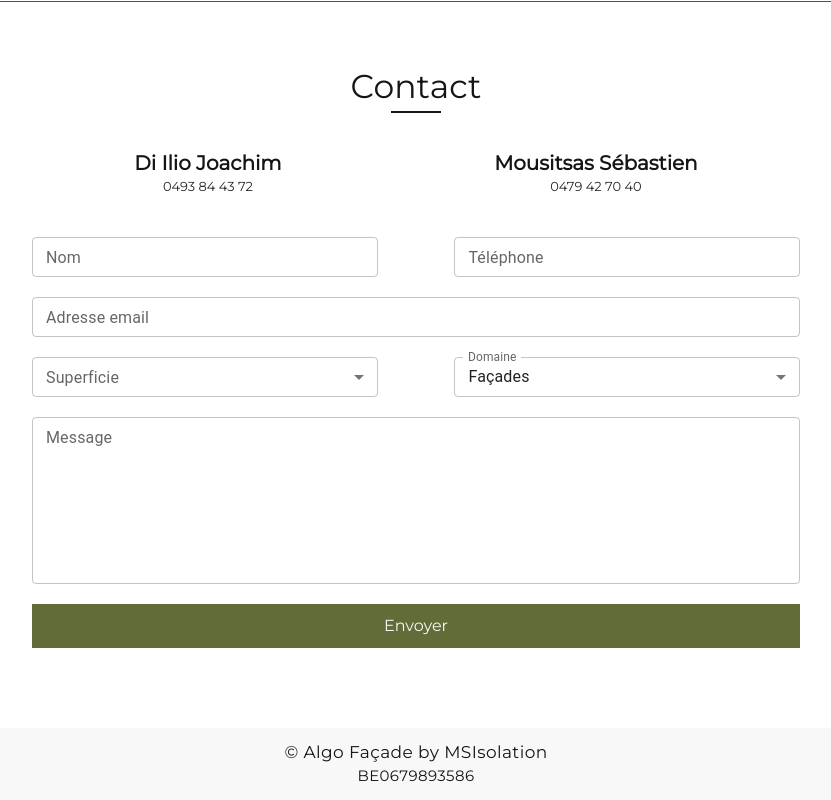
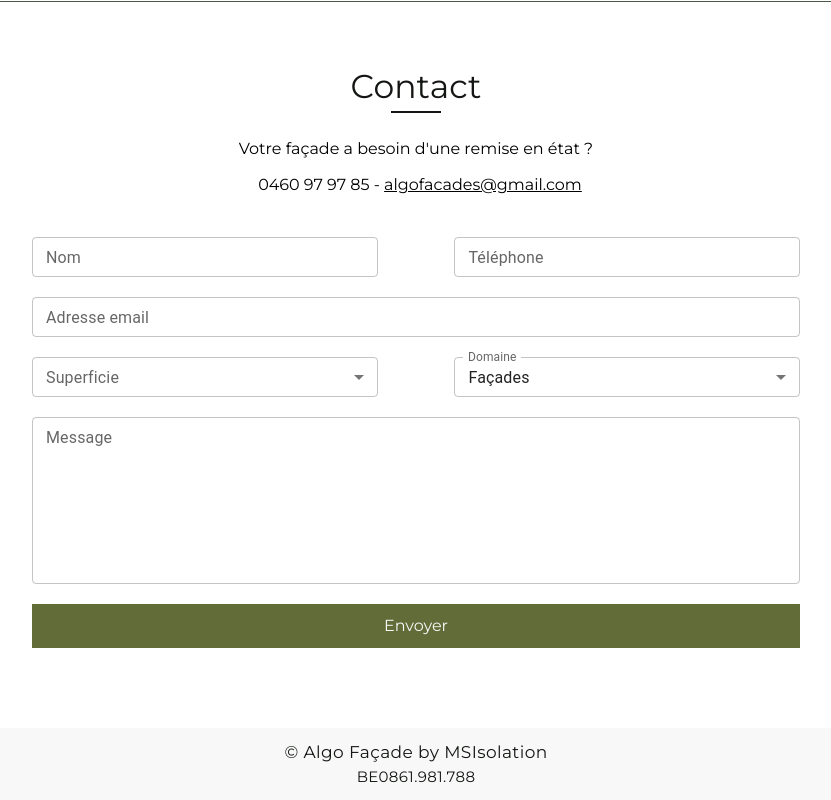
Before and after one commit to NextSap/algocleaning-website, a Next.js app: page /facades in a window 1280 px wide. Shown: the part 2404-3204 px from the top of the page, without its empty margins (224-1055 px from the left). Built offline with nearby package versions, Linux system fonts and the light colour scheme.

Commit message:
Changing some legal information

```diff
--- a/src/components/Contact.tsx
+++ b/src/components/Contact.tsx
@@ -1,8 +1,5 @@
 import React from 'react';
 import SubTitle from "@/components/SubTitle";
-import Data from "../../public/Data.json";
-import {ContactType} from "@/utils/type";
-import ContactProfile from "@/components/ContactProfile";
 import Form from "@/components/Form";
 
 type ContactProps = {
@@ -13,14 +10,9 @@ const Contact = (props: ContactProps) => {
     return (
         <div className="flex flex-col items-center w-full">
             <SubTitle id="contact" underline="50px">Contact</SubTitle>
-            <div className="flex flex-col justify-around w-full space-x-2 gap-5 md:w-[60%] md:flex-row md:gap-0">
-                {Data.contact.map((contact: ContactType, index: number) => {
-                    return (
-                        <ContactProfile key={index} phone={contact.phone} image={contact.image}>
-                            {contact.name}
-                        </ContactProfile>
-                    );
-                })}
+            <div className="flex flex-col items-center w-full space-x-2 gap-3 md:w-[60%]">
+                <h3>Votre façade a besoin d'une remise en état ?</h3>
+                <h3>0460 97 97 85 - <a className="underline" href="mailto:algofacades@gmail.com">algofacades@gmail.com</a></h3>
             </div>
             <div className="w-[80%] mt-10 mb-20 md:w-[60%]">
                 <Form size={"small"} domain={props.domain}/>
--- a/src/components/Footer.tsx
+++ b/src/components/Footer.tsx
@@ -4,7 +4,7 @@ const Footer = () => {
     return (
         <div className="flex flex-col justify-center items-center bg-white w-full text-dark p-3 tracking-wide text-center">
             <p className="text-[17px]">© Algo Façade by MSIsolation</p>
-            <p className="text-[15px]">BE0679893586</p>
+            <p className="text-[15px]">BE0861.981.788</p>
         </div>
     );
 };
--- a/src/components/VideoDescriptionCard.tsx
+++ b/src/components/VideoDescriptionCard.tsx
@@ -1,4 +1,4 @@
-import React, {useEffect} from 'react';
+import React from 'react';
 import ReactPlayer from "react-player";
 import dynamic from 'next/dynamic';
 
@@ -16,7 +16,7 @@ const VideoDescriptionCard = (props: VideoDescriptionCard) => {
             <div className="h-auto md:h-[300px]">
                 <ReactPlayer
                     loop={true}
-                    playing={true}
+                    playing={false}
                     muted={true}
                     width={"100%"}
                     height={"100%"}
--- a/src/pages/api/send-email.ts
+++ b/src/pages/api/send-email.ts
@@ -2,7 +2,6 @@ import {FormStateType, SentMessageInfo} from "@/utils/type";
 
 const nodemailer = require("nodemailer");
 import type {NextApiRequest, NextApiResponse} from 'next'
-import {processEnv} from "@next/env";
 
 type ResponseType = {
     httpStatus: number,
--- a/src/pages/index.tsx
+++ b/src/pages/index.tsx
@@ -29,8 +29,8 @@ const Home = () => {
                     images: [
                         {
                             url: 'https://nextsap.s-ul.eu/ApAjSynB',
-                            width: 800,
-                            height: 600,
+                            width: 1520,
+                            height: 516,
                             alt: 'Logo Algo Façade',
                         },
                     ],
```
Also changed, not shown: public/assets/images/façades/1.webp.
